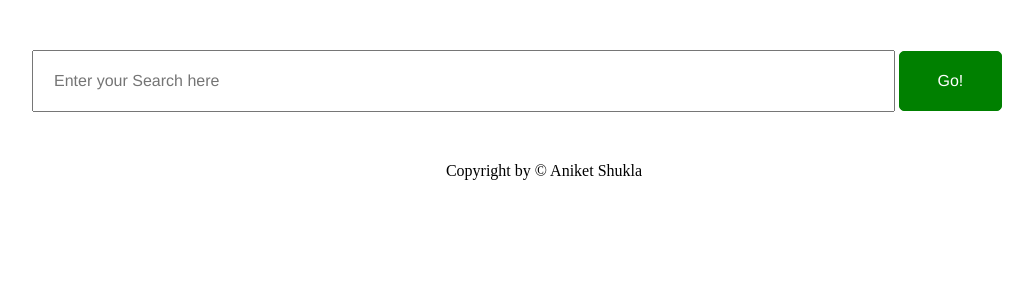
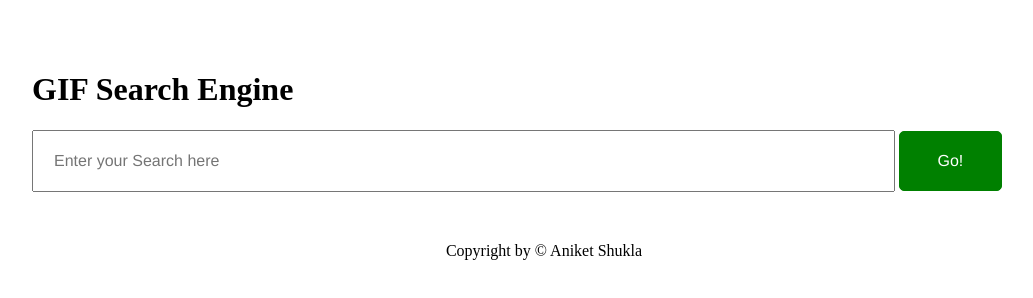
Before and after one commit to chandrai123/GIF-Search-Engine, a plain HTML site: page index.html in a window 1280 px wide. Shown: the whole page, without its empty margins (96-1129 px from the left). Drawn offline with Linux system fonts and the light colour scheme.

Commit message:
Update index.html

```diff
--- a/index.html
+++ b/index.html
@@ -6,6 +6,7 @@
 	</head>
 	<body>
 		<div class="container container-padding50">
+		<h1> GIF Search Engine </h1>
 			<input type="text" class="js-userinput container-textinput" value="" placeholder="Enter your Search here"/>
 			<button class="js-go container-button">Go!</button>
 		</div>
```
